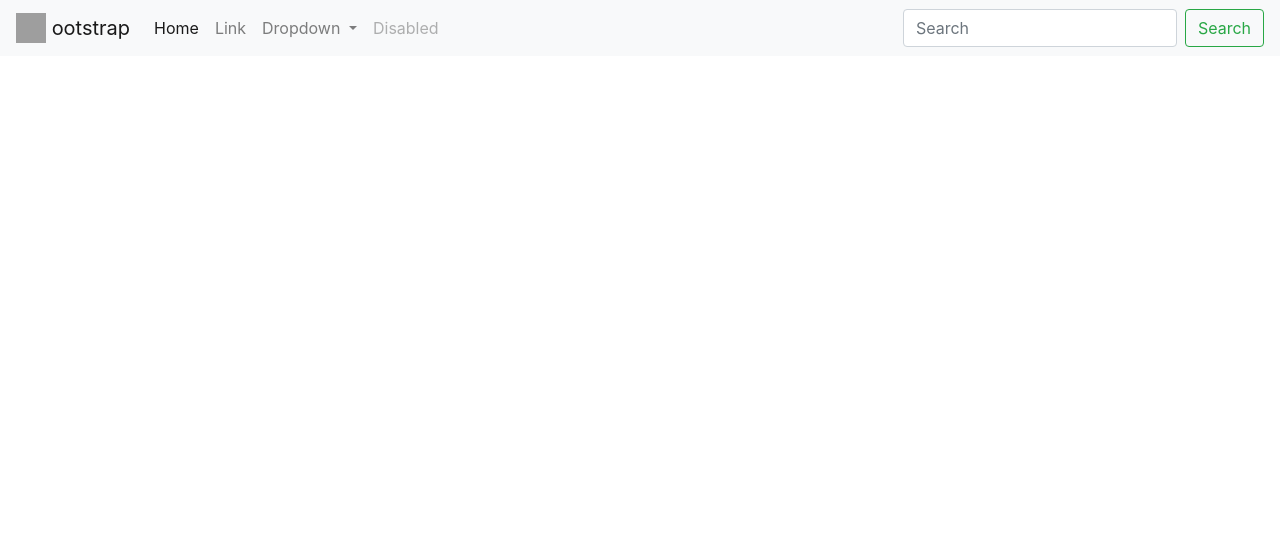
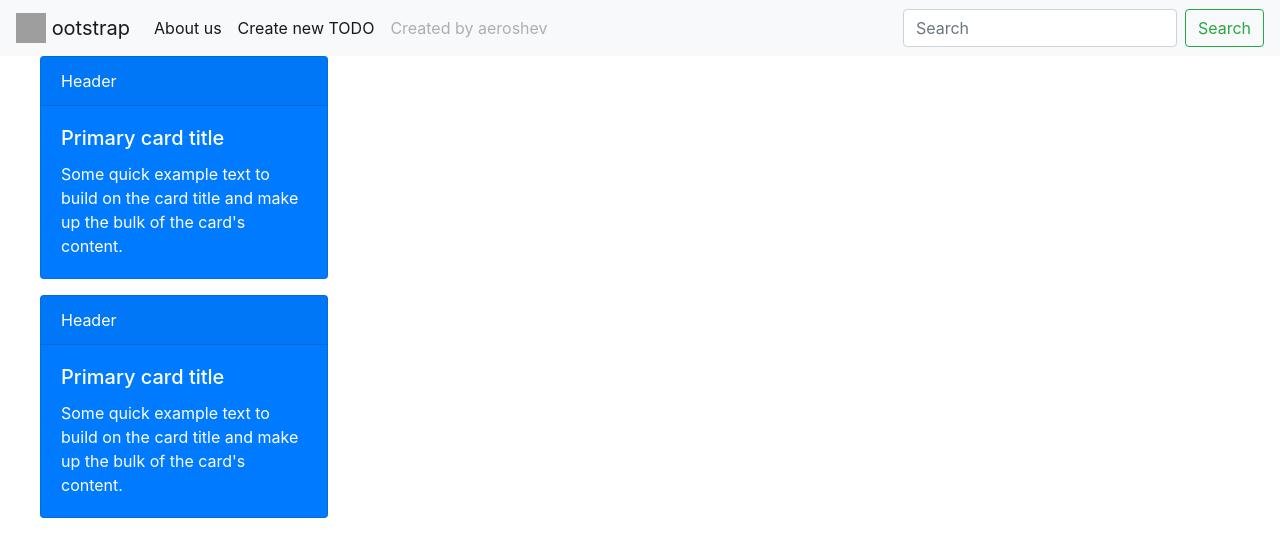
Before and after one commit to aeroshev/chatbot, a Django app: page / in a window 1280 px wide. Shown: the top 557 px of the page. Run offline with Django 3.2, Linux system fonts and the light colour scheme; parts of the project's set-up code (start-up, migrations or seed data) failed here and were passed over; some libraries are stand-ins or nearby versions; grey boxes are pictures that could not be loaded.

Commit message:
Add new pages

```diff
--- a/chatbot/home/urls.py
+++ b/chatbot/home/urls.py
@@ -1,7 +1,9 @@
 from django.urls import path
-from home.views import home
+from home.views import home, about, create
 
 
 urlpatterns = [
-    path('', home, name='home')
+    path('', home, name='home'),
+    path('about-us/', about, name='about'),
+    path('create/', create, name='create')
 ]
--- a/chatbot/home/views.py
+++ b/chatbot/home/views.py
@@ -3,4 +3,12 @@ from django.shortcuts import render
 
 def home(request):
     context = {'message': 'Hello, Django World!'}
-    return render(request, 'index.html', context)
+    return render(request, 'home/home.html', context)
+
+
+def about(request):
+    return render(request, 'home/about.html')
+
+
+def create(request):
+    return render(request, 'home/createTODO.html')
--- a/chatbot/static/css/main.css
+++ b/chatbot/static/css/main.css
@@ -1,6 +1,18 @@
 @charset "utf-8";
 
-h2 {
-    color: red;
-    text-align: center;
+.form-offset {
+  padding: 40px;
 }
+
+.box_list {
+    margin: 0px;
+    overflow: hidden;
+    padding-left: auto;
+    padding-right: auto;
+}
+
+.box_list li {
+    list-style: none;
+    margin: 0px;
+    padding: 0px;
+}
--- /dev/null
+++ b/chatbot/templates/home/base.html
@@ -0,0 +1,57 @@
+{% load staticfiles %}
+<!DOCTYPE html>
+<html>
+<head>
+    <!-- Required meta tags -->
+    <meta charset="utf-8">
+    <meta name="viewport" content="width=device-width, initial-scale=1, shrink-to-fit=no">
+
+    <!-- Bootstrap CSS -->
+    <link rel="stylesheet" href="https://stackpath.bootstrapcdn.com/bootstrap/4.3.1/css/bootstrap.min.css" integrity="sha384-ggOyR0iXCbMQv3Xipma34MD+dH/1fQ784/j6cY/iJTQUOhcWr7x9JvoRxT2MZw1T" crossorigin="anonymous">
+    <!-- Django CSS -->
+    <link rel="stylesheet" href="{%  static 'css/main.css' %}" type="text/css">
+
+    <!-- Django favicon -->
+    <link rel="shortcut icon" type="image/png" href="{% static "favicon.ico" %}">
+
+    <title>
+        {% block title %}
+        {% endblock title %}
+    </title>
+</head>
+<body>
+    <!-- Navigation bar -->
+    <nav class="navbar navbar-expand-lg navbar-light bg-light">
+        <a class="navbar-brand" href="{% url 'home' %}">
+            <img src="https://getbootstrap.com//docs/4.3/assets/brand/bootstrap-solid.svg" width="30" height="30" class="d-inline-block align-top" alt="">
+            ootstrap
+        </a>
+        <button class="navbar-toggler" type="button" data-toggle="collapse" data-target="#navbarSupportedContent" aria-controls="navbarSupportedContent" aria-expanded="false" aria-label="Toggle navigation">
+            <span class="navbar-toggler-icon"></span>
+        </button>
+
+        <div class="collapse navbar-collapse" id="navbarSupportedContent">
+          <ul class="navbar-nav mr-auto">
+              <li class="nav-item active">
+                  <a class="nav-link" href="{% url 'about' %}">About us <span class="sr-only">(current)</span></a>
+              </li>
+              <li class="nav-item active">
+                  <a class="nav-link" href="{% url 'create' %}">Create new TODO <span class="sr-only">(current)</span></a>
+              </li>
+              <li class="nav-item">
+                  <a class="nav-link disabled" href="#" tabindex="-1" aria-disabled="true">Created by aeroshev</a>
+              </li>
+          </ul>
+            <form class="form-inline my-2 my-lg-0">
+              <input class="form-control mr-sm-2" type="search" placeholder="Search" aria-label="Search">
+              <button class="btn btn-outline-success my-2 my-sm-0" type="submit">Search</button>
+            </form>
+        </div>
+    </nav>
+    {% block content %}
+    {% endblock %}
+    <script src="https://code.jquery.com/jquery-3.3.1.slim.min.js" integrity="sha384-q8i/X+965DzO0rT7abK41JStQIAqVgRVzpbzo5smXKp4YfRvH+8abtTE1Pi6jizo" crossorigin="anonymous"></script>
+    <script src="https://cdnjs.cloudflare.com/ajax/libs/popper.js/1.14.7/umd/popper.min.js" integrity="sha384-UO2eT0CpHqdSJQ6hJty5KVphtPhzWj9WO1clHTMGa3JDZwrnQq4sF86dIHNDz0W1" crossorigin="anonymous"></script>
+    <script src="https://stackpath.bootstrapcdn.com/bootstrap/4.3.1/js/bootstrap.min.js" integrity="sha384-JjSmVgyd0p3pXB1rRibZUAYoIIy6OrQ6VrjIEaFf/nJGzIxFDsf4x0xIM+B07jRM" crossorigin="anonymous"></script>
+</body>
+</html>
--- /dev/null
+++ b/chatbot/templates/home/home.html
@@ -0,0 +1,26 @@
+{% extends 'home/base.html' %}
+{% block title %}
+    Home
+{% endblock %}
+{% block content %}
+    <ul class="box_list">
+        <li>
+            <div class="card text-white bg-primary mb-3" style="max-width: 18rem;">
+                <div class="card-header">Header</div>
+                <div class="card-body">
+                    <h5 class="card-title">Primary card title</h5>
+                    <p class="card-text">Some quick example text to build on the card title and make up the bulk of the card's content.</p>
+                </div>
+            </div>
+        </li>
+        <li>
+            <div class="card text-white bg-primary mb-3" style="max-width: 18rem;">
+                <div class="card-header">Header</div>
+                <div class="card-body">
+                    <h5 class="card-title">Primary card title</h5>
+                    <p class="card-text">Some quick example text to build on the card title and make up the bulk of the card's content.</p>
+                </div>
+            </div>
+        </li>
+    </ul>
+{% endblock %}
--- a/chatbot/templates/index.html
+++ /dev/null
@@ -1,67 +0,0 @@
-{% load staticfiles %}
-<!DOCTYPE html>
-<html>
-<head>
-    <!-- Required meta tags -->
-    <meta charset="utf-8">
-    <meta name="viewport" content="width=device-width, initial-scale=1, shrink-to-fit=no">
-
-    <!-- Bootstrap CSS -->
-    <link rel="stylesheet" href="https://stackpath.bootstrapcdn.com/bootstrap/4.3.1/css/bootstrap.min.css" integrity="sha384-ggOyR0iXCbMQv3Xipma34MD+dH/1fQ784/j6cY/iJTQUOhcWr7x9JvoRxT2MZw1T" crossorigin="anonymous">
-    <!-- Django CSS -->
-    <link rel="stylesheet" href="{%  static "css/main.css" %}">
-
-    <!-- Django favicon -->
-    <link rel="shortcut icon" type="image/png" href="{% static "favicon.ico" %}">
-
-    <title>
-        {% block title %}
-        {{ page_title|default:"Hello Django!" }}
-        {% endblock title %}
-    </title>
-    <link href="{% static 'main.css' %}" rel="stylesheet" type="text/css"/>
-</head>
-<body>
-    <nav class="navbar navbar-expand-lg navbar-light bg-light">
-        <a class="navbar-brand" href="https://artyom99.pythonanywhere.com/">
-            <img src="https://getbootstrap.com//docs/4.3/assets/brand/bootstrap-solid.svg" width="30" height="30" class="d-inline-block align-top" alt="">
-            ootstrap
-        </a>
-        <button class="navbar-toggler" type="button" data-toggle="collapse" data-target="#navbarSupportedContent" aria-controls="navbarSupportedContent" aria-expanded="false" aria-label="Toggle navigation">
-            <span class="navbar-toggler-icon"></span>
-        </button>
-
-        <div class="collapse navbar-collapse" id="navbarSupportedContent">
-          <ul class="navbar-nav mr-auto">
-              <li class="nav-item active">
-                  <a class="nav-link" href="#">Home <span class="sr-only">(current)</span></a>
-              </li>
-              <li class="nav-item">
-                  <a class="nav-link" href="#">Link</a>
-              </li>
-              <li class="nav-item dropdown">
-                  <a class="nav-link dropdown-toggle" href="#" id="navbarDropdown" role="button" data-toggle="dropdown" aria-haspopup="true" aria-expanded="false">
-                      Dropdown
-                  </a>
-                  <div class="dropdown-menu" aria-labelledby="navbarDropdown">
-                      <a class="dropdown-item" href="#">Action</a>
-                      <a class="dropdown-item" href="#">Another action</a>
-                      <div class="dropdown-divider"></div>
-                      <a class="dropdown-item" href="#">Something else here</a>
-                  </div>
-              </li>
-              <li class="nav-item">
-                  <a class="nav-link disabled" href="#" tabindex="-1" aria-disabled="true">Disabled</a>
-              </li>
-          </ul>
-            <form class="form-inline my-2 my-lg-0">
-              <input class="form-control mr-sm-2" type="search" placeholder="Search" aria-label="Search">
-              <button class="btn btn-outline-success my-2 my-sm-0" type="submit">Search</button>
-            </form>
-        </div>
-    </nav>
-    <script src="https://code.jquery.com/jquery-3.3.1.slim.min.js" integrity="sha384-q8i/X+965DzO0rT7abK41JStQIAqVgRVzpbzo5smXKp4YfRvH+8abtTE1Pi6jizo" crossorigin="anonymous"></script>
-    <script src="https://cdnjs.cloudflare.com/ajax/libs/popper.js/1.14.7/umd/popper.min.js" integrity="sha384-UO2eT0CpHqdSJQ6hJty5KVphtPhzWj9WO1clHTMGa3JDZwrnQq4sF86dIHNDz0W1" crossorigin="anonymous"></script>
-    <script src="https://stackpath.bootstrapcdn.com/bootstrap/4.3.1/js/bootstrap.min.js" integrity="sha384-JjSmVgyd0p3pXB1rRibZUAYoIIy6OrQ6VrjIEaFf/nJGzIxFDsf4x0xIM+B07jRM" crossorigin="anonymous"></script>
-</body>
-</html>
```
Also changed, not shown: chatbot/templates/home/about.html (added, +7 -0 lines), chatbot/templates/home/createTODO.html (added, +27 -0 lines), chatbot/templates/home/notFound.html (added, +7 -0 lines), 1 other file.
